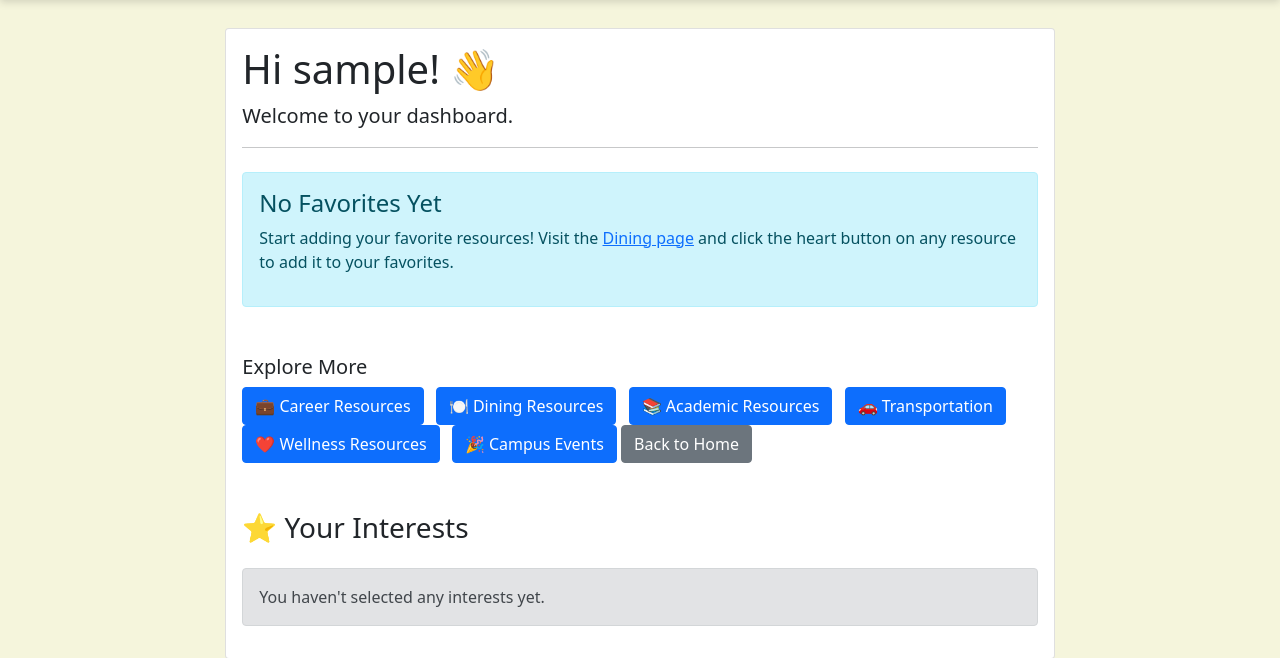
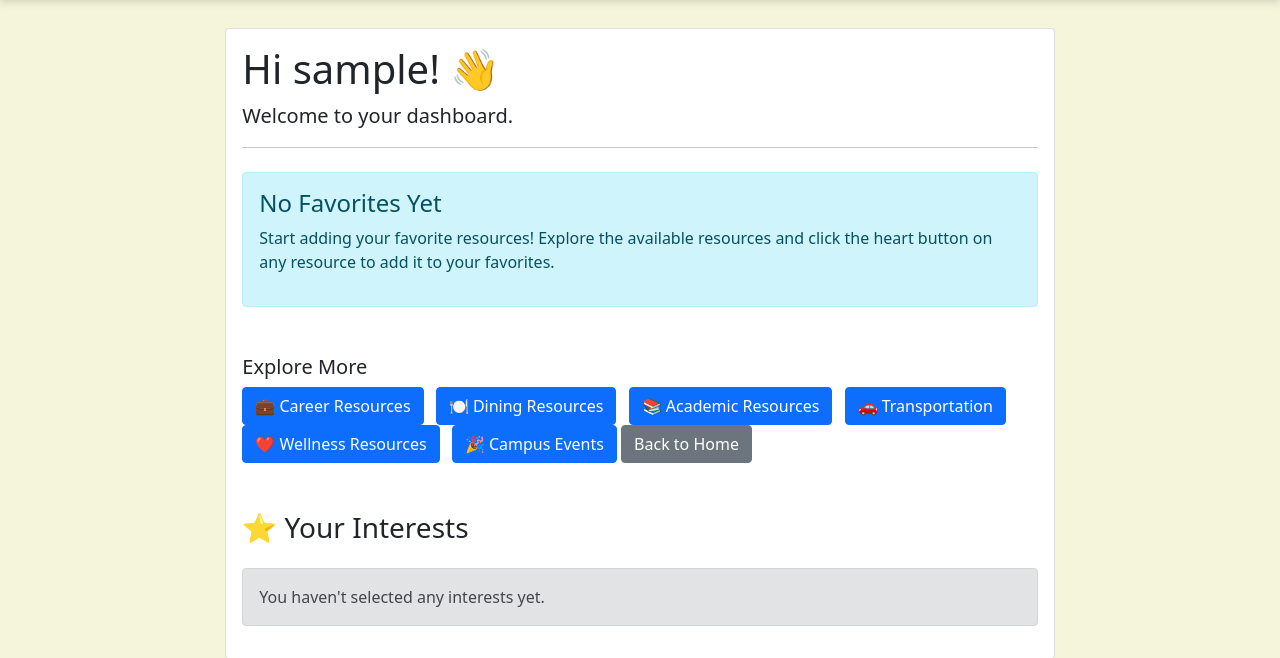
Before and after one commit to kanmani-m/masoncampuscompass, a Flask app: page /dashboard in a window 1280 px wide. Shown: the part 66-724 px from the top of the page. Run offline with Flask 3, Linux system fonts and the light colour scheme; the visitor is signed in with stand-in values (Sample User, id 1); data that the repository does not hold is empty.

Commit message:
minor edits to dashboard text

```diff
--- a/webapp/main.py
+++ b/webapp/main.py
@@ -17,6 +17,7 @@
 def dashboard():
     """Dashboard - only accessible when logged in"""
     interests = current_user.interests
+
     # Get user's favorite dining resources
     dining_favorites = Favorite.query.filter_by(
         user_id=current_user.id,
@@ -85,6 +86,9 @@
     for fav in career_favorites:
         if fav.resource_id in favorite_map:
             favorites_display.append(favorite_map[fav.resource_id])
+
+    interests_display = []
+
 
 
     return render_template('dashboard.html', username=current_user.username, favorites=favorites_display, interests=interests)
--- a/webapp/templates/dashboard.html
+++ b/webapp/templates/dashboard.html
@@ -36,7 +36,7 @@
                 {% else %}
                 <div class="alert alert-info mt-4" role="alert">
                     <h4 class="alert-heading">No Favorites Yet</h4>
-                    <p>Start adding your favorite resources! Visit the <a href="{{ url_for('main.dining') }}">Dining page</a> and click the heart button on any resource to add it to your favorites.</p>
+                    <p>Start adding your favorite resources! Explore the available resources and click the heart button on any resource to add it to your favorites.</p>
                 </div>
                 {% endif %}
 
```
